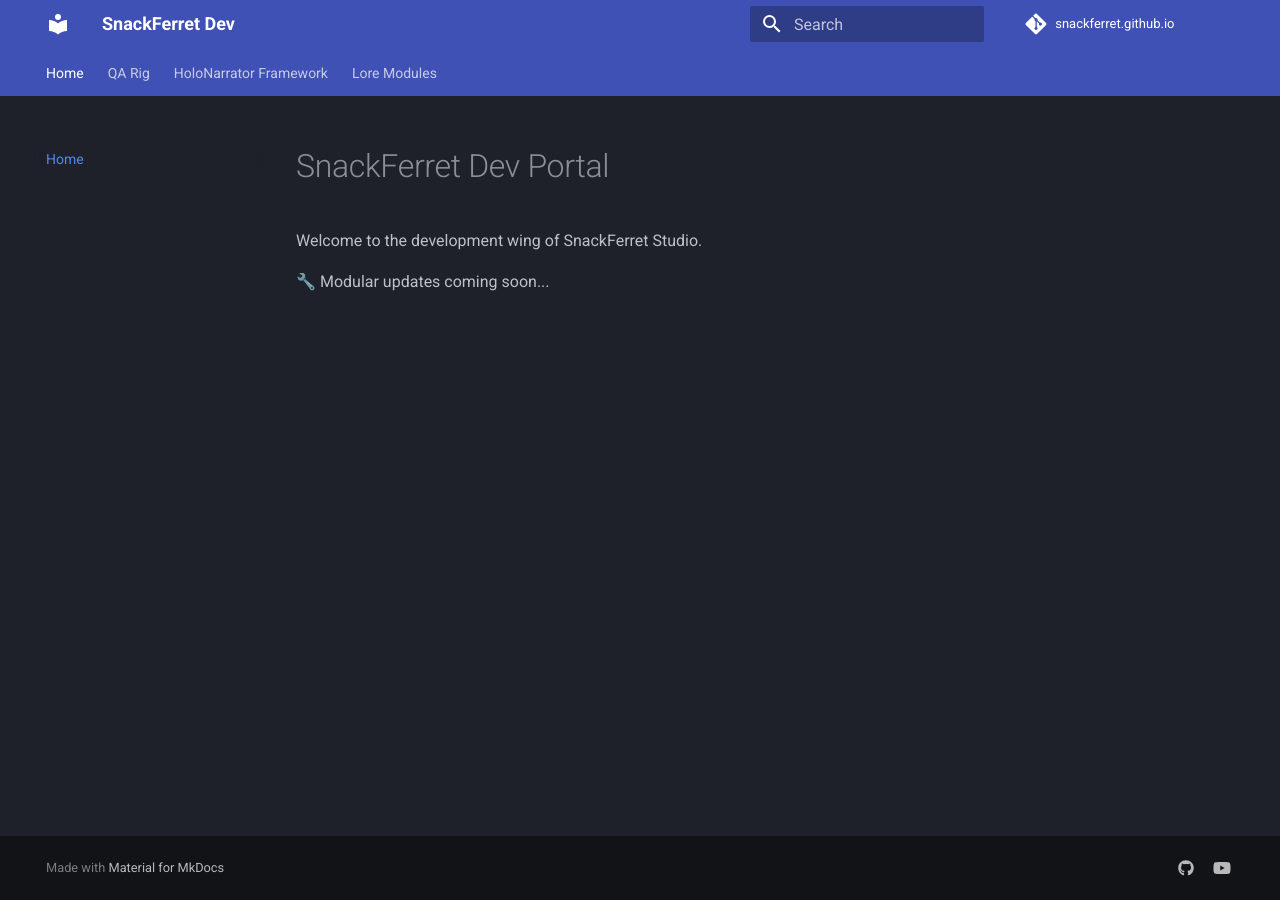
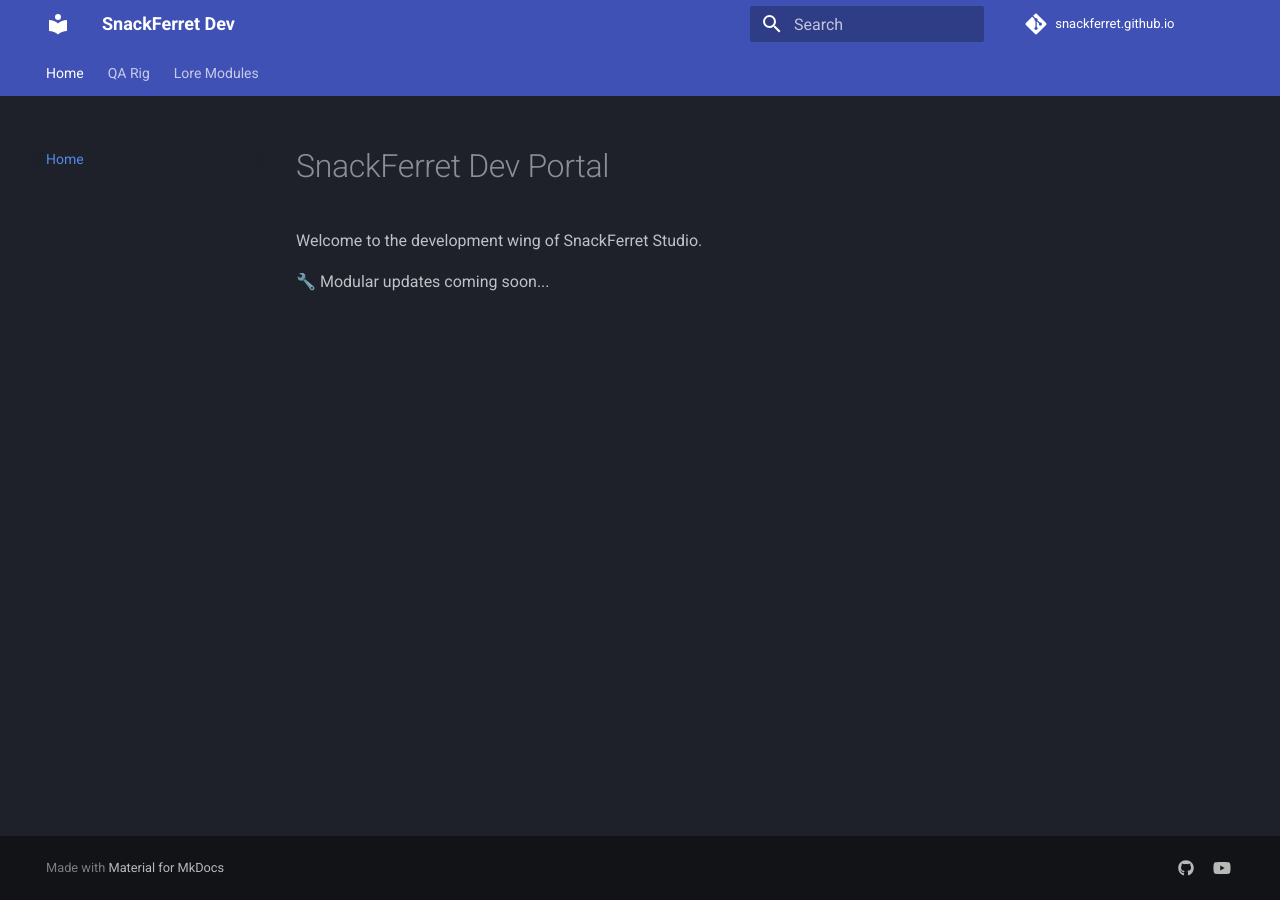
Before and after one commit to SnackFerret/snackferret.github.io, an MkDocs documentation site: the page built from docs/index.md, in a window 1280 px wide. Built offline with MkDocs 1.6.1 and Material for MkDocs 9.7.7, drawn with Linux system fonts in a browser that asks for light colours; comment, search, counter and statistics services are not loaded.

Commit message:
Update mkdocs.yml

```diff
--- a/mkdocs.yml
+++ b/mkdocs.yml
@@ -21,7 +21,6 @@ theme:
 nav:
   - Home: index.md
   - QA Rig: qa-rig.md
-  - HoloNarrator Framework: holo-narrator.md
   - Lore Modules:
       - Ferret Lab: ferret-lab.md
       - Immersive Hooks: immersive-hooks.md
```
